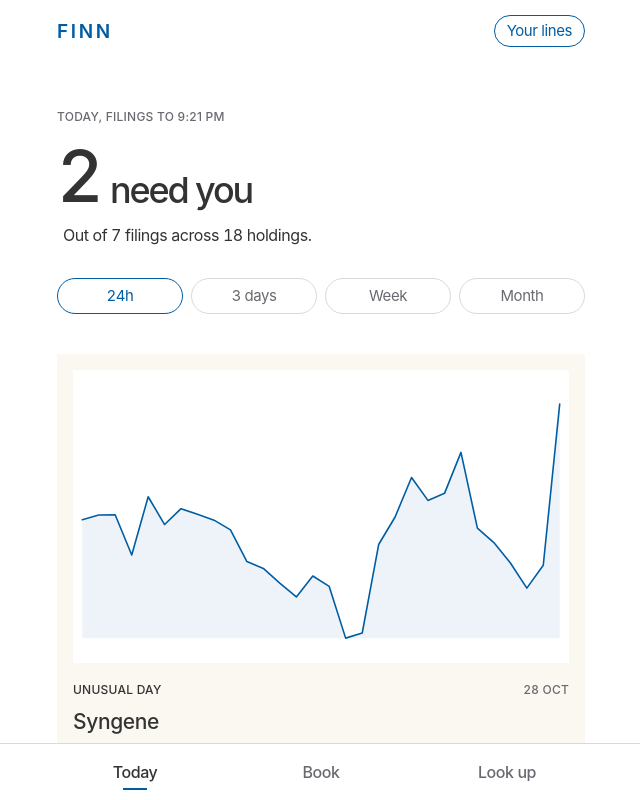
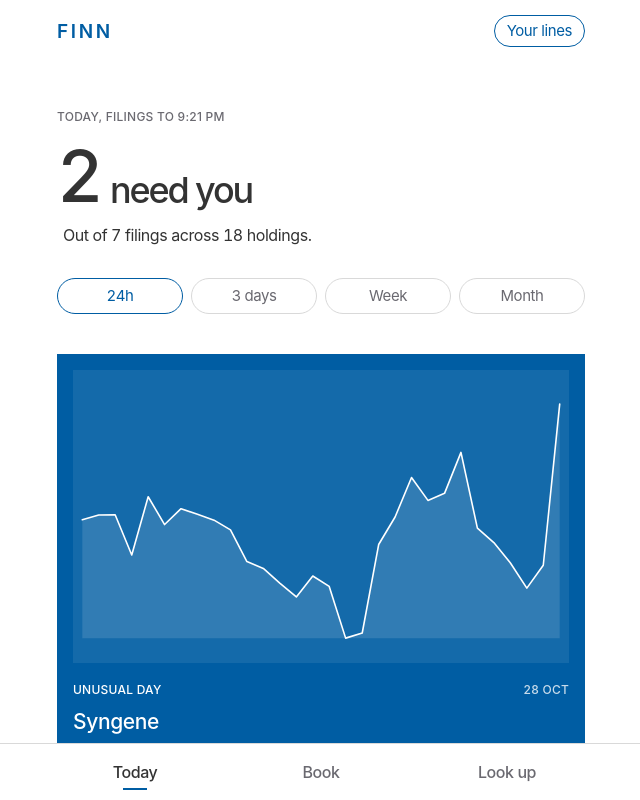
Before and after one commit to vedant-22/finn, a React (Vite) app in the folder web/: page / in a window 1280 px wide. Shown: the top 800 px of the page, without its empty margins (319-959 px from the left). Built offline with nearby package versions, Linux system fonts and the light colour scheme; a web font is replaced by a local one.

Commit message:
Update today first card styling

```diff
--- a/web/src/CompanyView.tsx
+++ b/web/src/CompanyView.tsx
@@ -1,10 +1,10 @@
 import { useEffect, useRef, useState } from 'react'
-import { cr, crBig, deadline, minus, pct, rupees, shortName, tidyEvidence, type Company, type Promise_, type Status } from './lib'
-import { Bars, Fold, fyLabel, Outcome, Src, STATUS_WORD, StatusLabel } from './ui'
+import { cr, crBig, deadline, minus, pct, rupees, shortName, tidyEvidence, type Bar, type Company, type Promise_, type Status } from './lib'
+import { Bars, Chart, Fold, fyLabel, Outcome, Src, STATUS_WORD, StatusLabel } from './ui'
 
 const SHOW: Status[] = ['missed', 'quiet', 'partly', 'kept', 'pending', 'unclear']
 
-export function CompanyView({ c, focus, sector, title, close, back }: { c: Company; focus?: number; sector?: string; title?: string; close?: { d: string; close: number }; back: () => void }) {
+export function CompanyView({ c, focus, sector, title, close, bars, back }: { c: Company; focus?: number; sector?: string; title?: string; close?: { d: string; close: number }; bars?: Bar[]; back: () => void }) {
   const [openId, setOpenId] = useState<number | null>(focus ?? null)
   // Opened from a promise elsewhere: bring that promise to the middle of the screen
   useEffect(() => {
@@ -66,6 +66,8 @@ export function CompanyView({ c, focus, sector, title, close, back }: { c: Compa
         {price != null && <>₹{price.toLocaleString('en-IN', close ? { minimumFractionDigits: 2, maximumFractionDigits: 2 } : undefined)}{close && ` at the ${new Date(close.d + 'T12:00:00').toLocaleDateString('en-IN', { day: 'numeric', month: 'short' })} close`}. </>}
         {s.mcap != null && <>Worth ₹{crBig(s.mcap * k)}{s.pe ? `, ${(s.pe * k).toFixed(1)}× earnings` : ''}.</>}
       </p>
+      {/* A holding's page opens on its picture, as the cards do: the last 30 sessions */}
+      {bars && bars.length > 1 && <div className="co-pic"><div className="card-img"><Chart series={bars.slice(-30)} /></div><p className="lbl lbl-quiet">Last 30 sessions, {pct((bars[bars.length - 1].close / bars[Math.max(0, bars.length - 30)].close - 1) * 100)}</p></div>}
 
       <section className="word">
         <h2 className="sec-head">Their word</h2>
--- a/web/src/Today.tsx
+++ b/web/src/Today.tsx
@@ -63,9 +63,10 @@ export function Today({ push, lines, setLines, openCompany, openLines }: {
       </section>
 
       <ol className="cards">
-        {cards.map(x => x.s
-          ? <li key={x.s.key}><StoryCard s={x.s} name={names[x.s.symbol]} asof={push.asof} bars={bars(x.s.symbol, x.s.at)} openCompany={openCompany} /></li>
-          : <li key={x.m.symbol + x.m.d}><MoveCard m={x.m} name={names[x.m.symbol]} lines={lines} openCompany={openCompany} /></li>)}
+        {/* The first card is the one to read first: it takes the brand colour, as one block on a page does in the reference */}
+        {cards.map((x, i) => x.s
+          ? <li key={x.s.key}><StoryCard s={x.s} lead={i === 0} name={names[x.s.symbol]} asof={push.asof} bars={bars(x.s.symbol, x.s.at)} openCompany={openCompany} /></li>
+          : <li key={x.m.symbol + x.m.d}><MoveCard m={x.m} lead={i === 0} name={names[x.m.symbol]} lines={lines} openCompany={openCompany} /></li>)}
       </ol>
 
       {(spill.length + t.notes.length) > 0 && (
@@ -94,7 +95,7 @@ function CardLabel({ kind, at }: { kind: string; at: string }) {
 }
 const shortDay = (iso: string) => new Date(iso.length > 10 ? iso : iso + 'T12:00:00').toLocaleDateString('en-IN', { day: 'numeric', month: 'short' })
 
-function StoryCard({ s, name, asof, bars, openCompany }: { s: Story; name: string; asof: string; bars: Bar[]; openCompany: (s: string, pid?: number) => void }) {
+function StoryCard({ s, lead, name, asof, bars, openCompany }: { s: Story; lead?: boolean; name: string; asof: string; bars: Bar[]; openCompany: (s: string, pid?: number) => void }) {
   const f = s.lead
   const [more, setMore] = useState(false)
   const others = s.filings.filter(x => x !== f)
@@ -103,7 +104,7 @@ function StoryCard({ s, name, asof, bars, openCompany }: { s: Story; name: strin
   const rev = line('revenue') || line('nii') || r?.lines[0], pat = line('pat')
   const [v, u] = pctParts(rev?.yoy)
   return (
-    <article className={`card story cat-${s.category}`}>
+    <article className={`card story cat-${s.category}${lead ? ' lead' : ''}`}>
       <div className="card-img"><Chart series={bars} /></div>
       <div className="card-info">
         <CardLabel kind={r ? `Results, ${r.quarter}` : CATEGORY_LABEL[s.category] || s.category} at={when(s.at, asof)} />
@@ -265,11 +266,11 @@ function PeopleLead({ f }: { f: any }) {
   return <p className="card-desc"><span className="card-who">{p.name.replace(/^(Mr|Ms|Mrs|Dr)\.?\s+/, '')}</span> {reclass(p) ? `stays ${p.role}, off the senior management list` : `${verb(p.action).toLowerCase()} ${p.role}`}{/\d/.test(p.effective || '') ? `, from ${effDate(p.effective, f.at)}` : ''}.{more > 0 ? ` ${more} more ${more === 1 ? 'change' : 'changes'} in the filing.` : ''}</p>
 }
 
-function MoveCard({ m, name, lines, openCompany }: { m: Move; name: string; lines: Lines; openCompany: (s: string) => void }) {
+function MoveCard({ m, lead, name, lines, openCompany }: { m: Move; lead?: boolean; name: string; lines: Lines; openCompany: (s: string) => void }) {
   const [more, setMore] = useState(false)
   const [v, u] = pctParts(m.chg)
   return (
-    <article className="card move">
+    <article className={`card move${lead ? ' lead' : ''}`}>
       <div className="card-img"><Chart series={m.series} /></div>
       <div className="card-info">
         <CardLabel kind="Unusual day" at={shortDay(m.d)} />
--- a/web/src/styles.css
+++ b/web/src/styles.css
@@ -191,13 +191,14 @@ blockquote { margin: 0; }
 .book-card .card-desc { margin-top: var(--s-3xs); }
 .book-px { margin-top: var(--s-3xs); font-size: 14px; color: var(--ink-2); }
 
-/* the weakest word leads the book in a brand card, as the reference sets one block in its colour */
-.book-card.lead { background: var(--brand); color: #fff; }
-.book-card.lead :is(.lbl, .card-title, .outcome, .card-desc, .book-px) { color: #fff; }
-.book-card.lead :is(.lbl-quiet, .card-desc, .book-px) { color: rgba(255, 255, 255, .78); }
-.book-card.lead .card-img { background: rgba(255, 255, 255, .08); margin: calc(-1 * var(--s-xs) + var(--s-2xs)) 0 var(--s-xs); width: 100%; }
-.book-card.lead .chart .line { stroke: #fff; }
-.book-card.lead .chart .wash { fill: rgba(255, 255, 255, .1); }
+/* One block per page in the brand colour, as the reference does: Today's first card, Book's weakest word.
+   The tokens flip inside it, so everything in the card (detail table, links, labels) follows. */
+:is(.card, .book-card).lead {
+  --ink: #FFFFFF; --ink-2: rgba(255, 255, 255, .78); --rule: rgba(255, 255, 255, .24); --brand: #FFFFFF; --brand-pressed: rgba(255, 255, 255, .7);
+  --missed: #FFFFFF; --paper: rgba(255, 255, 255, .08); --wash: rgba(255, 255, 255, .12);
+  background: #005DA3; color: var(--ink);
+}
+.book-card.lead .card-img { margin: calc(var(--s-2xs) - var(--s-xs)) 0 var(--s-xs); width: 100%; }
 .book-og .og-d1 { min-height: 2.8em; }
 
 /* ---------- Company ---------- */
@@ -209,6 +210,8 @@ blockquote { margin: 0; }
 .co-name { margin-top: var(--s-m); }
 .co-meta { margin-top: var(--s-3xs); font-size: 16px; line-height: 140%; color: var(--ink-2); }
 .company > section { margin-top: var(--s-2xl); }
+.co-pic { margin-top: var(--s-s); background: var(--panel); padding: var(--s-2xs); }
+.co-pic .lbl { display: block; margin-top: var(--s-3xs); }
 .word-intro { margin-top: var(--s-3xs); }
 .read { font-size: 16px; line-height: 140%; color: var(--ink-2); }
 .read .see { min-height: 0; font-size: 16px; }
@@ -280,6 +283,9 @@ blockquote { margin: 0; }
 .look-row .btn-primary { margin-top: var(--s-s); }
 .chips-sec { margin-top: var(--s-xl); }
 .chips { display: flex; flex-wrap: wrap; gap: 8px; margin-top: var(--s-3xs); }
+.tiles { display: grid; grid-template-columns: 1fr 1fr; gap: var(--s-3xs); margin-top: var(--s-3xs); }
+.tile { display: flex; flex-direction: column; justify-content: space-between; gap: var(--s-s); width: 100%; min-height: 112px; background: var(--panel); padding: var(--s-2xs); }
+.tile-name { font-size: 16px; line-height: 140%; color: var(--ink); }
 .chips .btn-outline { height: 36px; padding: 0 var(--s-2xs); font-size: 15px; }
 
 /* ---------- tabs ---------- */
@@ -316,8 +322,8 @@ blockquote { margin: 0; }
 .lines .text-btn { margin-top: var(--s-3xs); color: var(--brand); }
 
 /* press: rows dim while held */
-:is(.note, .word-row, .fold-head, .book-card, .og-btn, .soft) > * { transition: opacity 200ms; }
-:is(.note, .word-row, .fold-head, .book-card, .og-btn, .soft):active > * { opacity: .5; transition: none; }
+:is(.note, .word-row, .fold-head, .book-card, .og-btn, .soft, .tile) > * { transition: opacity 200ms; }
+:is(.note, .word-row, .fold-head, .book-card, .og-btn, .soft, .tile):active > * { opacity: .5; transition: none; }
 
 @media (min-width: 720px) { .case { grid-template-columns: 1fr 1fr; } }
 
```
Also changed, not shown: web/src/App.tsx (+16 -8 lines).
